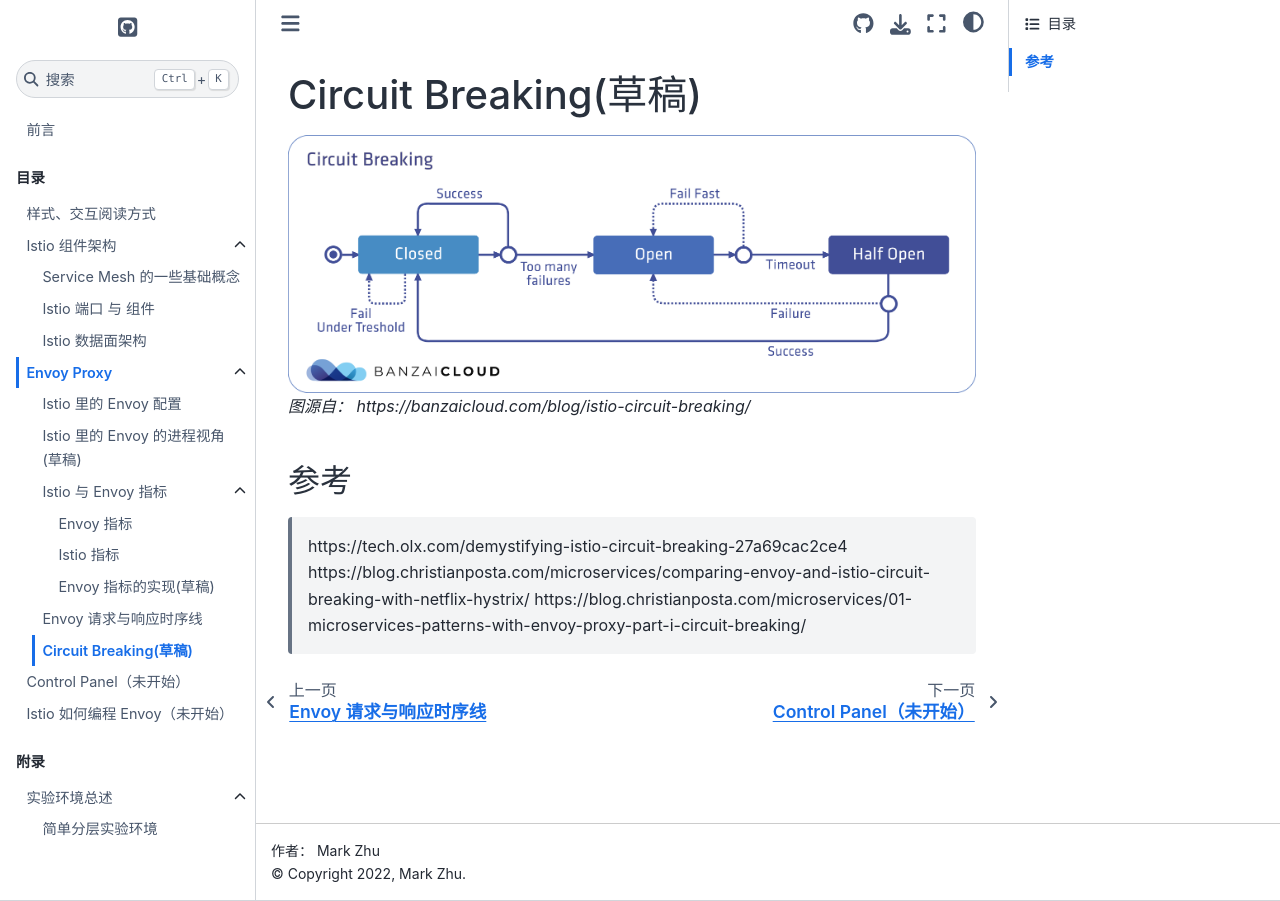
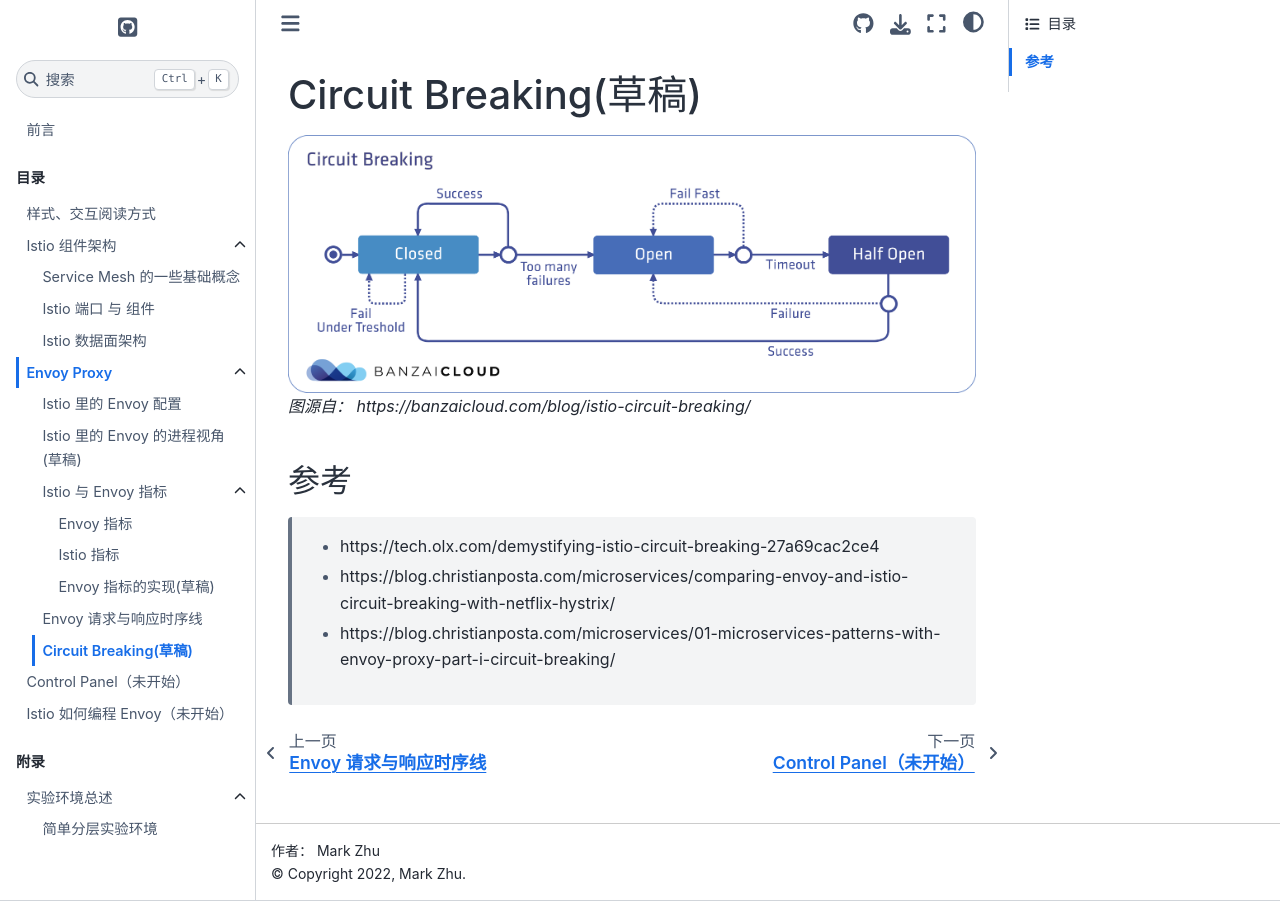
Before and after one commit to labilezhu/istio-insider, a Sphinx documentation site: the page built from docs/source/ch2-envoy/circuit-breaking/circuit-breaking.md, in a window 1280 px wide. Built offline with Sphinx 7.4.7 and the Sphinx Book theme 1.1.4, drawn with Linux system fonts in a browser that asks for light colours.

Commit message:
req-resp-flow-timeline

```diff
--- a/docs/source/ch2-envoy/circuit-breaking/circuit-breaking.md
+++ b/docs/source/ch2-envoy/circuit-breaking/circuit-breaking.md
@@ -8,6 +8,6 @@
 
 
 ## 参考
-> https://tech.olx.com/demystifying-istio-circuit-breaking-27a69cac2ce4
-> https://blog.christianposta.com/microservices/comparing-envoy-and-istio-circuit-breaking-with-netflix-hystrix/
-> https://blog.christianposta.com/microservices/01-microservices-patterns-with-envoy-proxy-part-i-circuit-breaking/
+> - https://tech.olx.com/demystifying-istio-circuit-breaking-27a69cac2ce4
+> - https://blog.christianposta.com/microservices/comparing-envoy-and-istio-circuit-breaking-with-netflix-hystrix/
+> - https://blog.christianposta.com/microservices/01-microservices-patterns-with-envoy-proxy-part-i-circuit-breaking/
```
